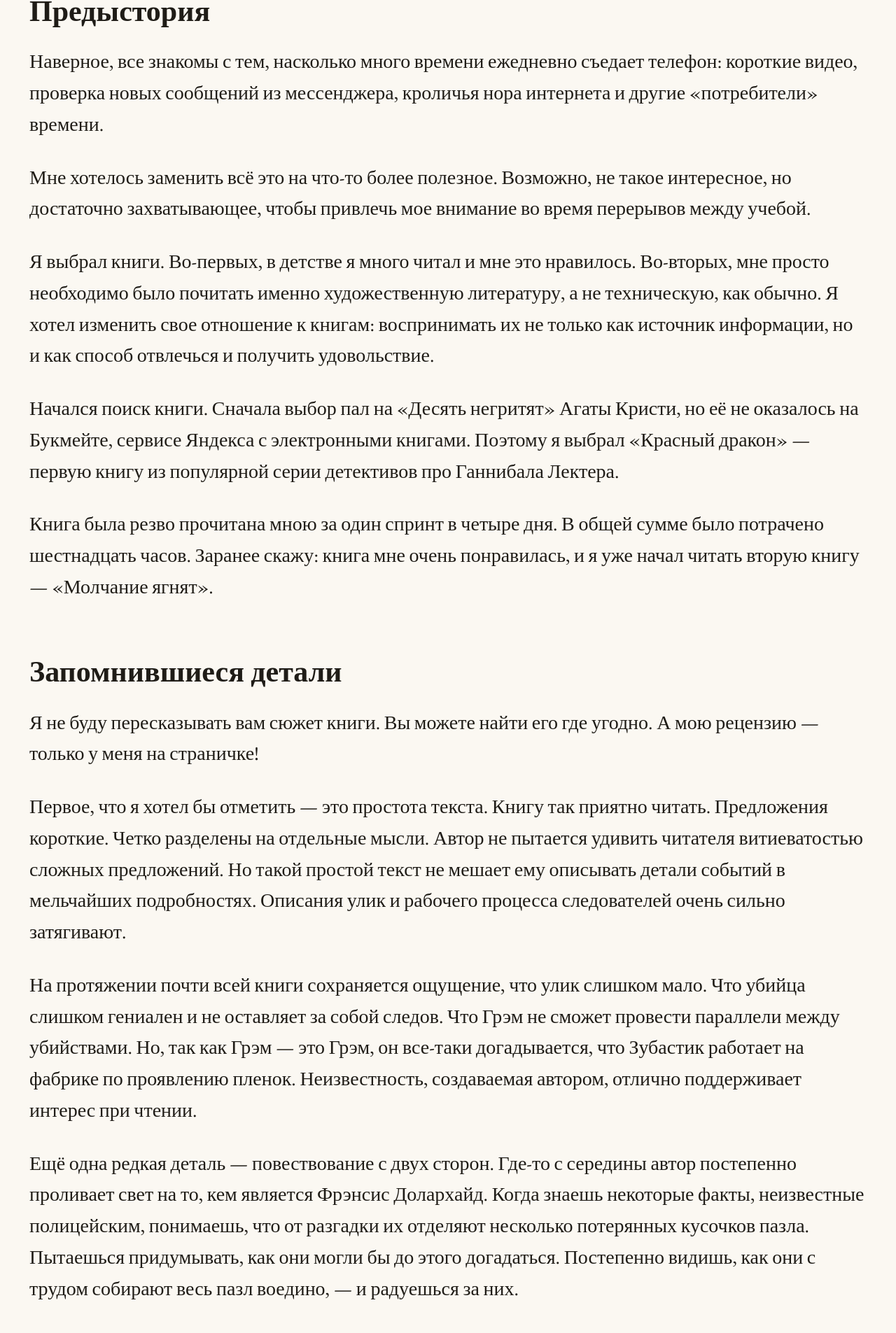
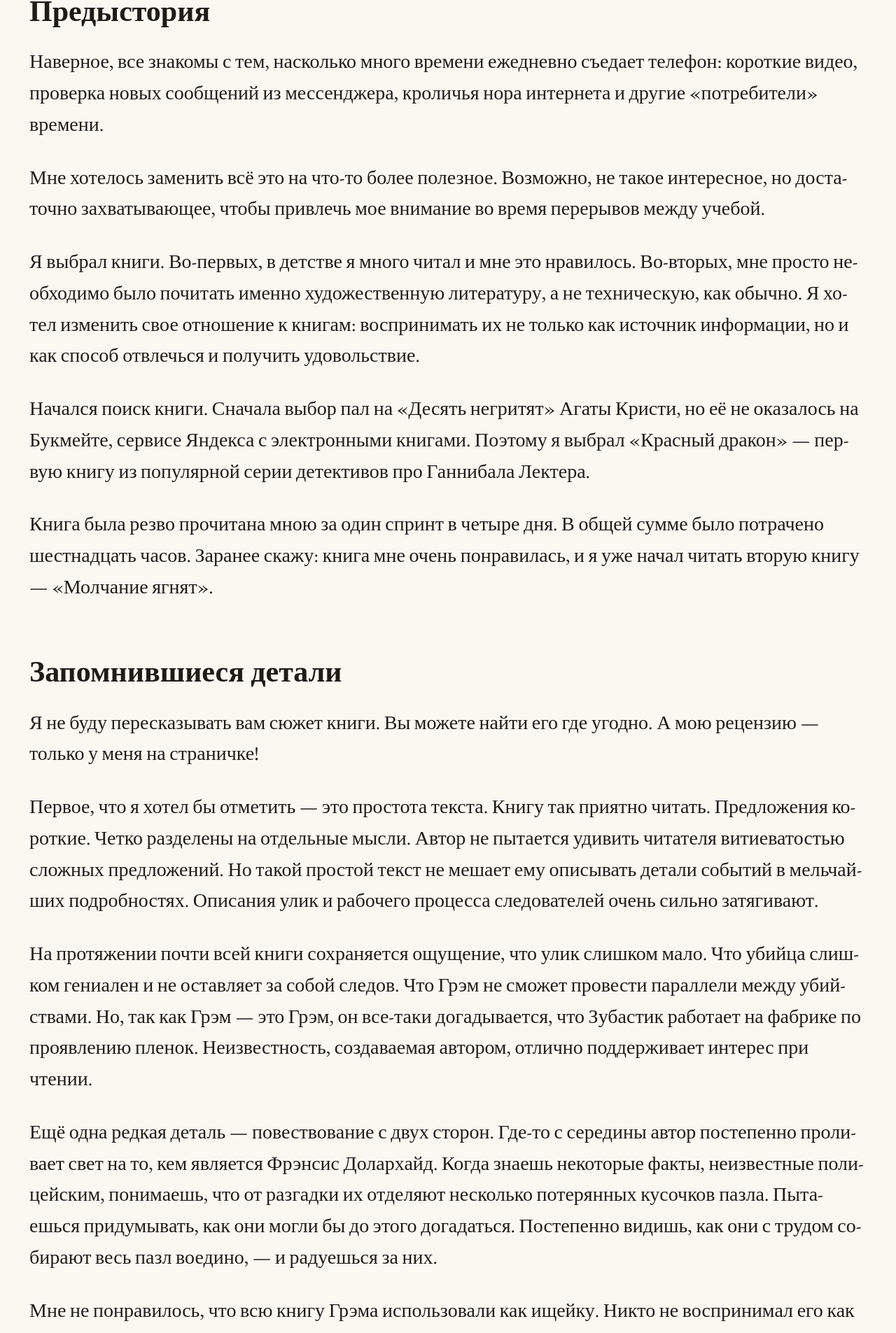
Before and after one commit to georgiyozhegov/writings, a Jekyll site: the page built from _posts/2026-04-15-red-dragon-review.md, in a window 1280 px wide. Shown: the part 516-2421 px from the top of the page at 70% size. Built offline with Jekyll 4.4.1, drawn with Linux system fonts in a browser that asks for light colours.

Commit message:
Авто-перенос и кнопка "назад" вместо "на главную"

```diff
--- a/_layouts/post.html
+++ b/_layouts/post.html
@@ -30,6 +30,6 @@
   </div>
 
   <div class="postFooter postTags">
-    <a class="postTag postHomeTag" href="{{ '/' | relative_url }}">на главную</a>
+    <a class="postTag postHomeTag" href="{{ '/' | relative_url }}">назад</a>
   </div>
 </article>
--- a/assets/css/style.scss
+++ b/assets/css/style.scss
@@ -72,6 +72,9 @@
 .postContent p {
   margin: 0 0 1.1em;
   font-size: 1em;
+  hyphens: auto;
+  overflow-wrap: break-word;
+  word-break: normal;
 }
 
 .postContent h1,
```
